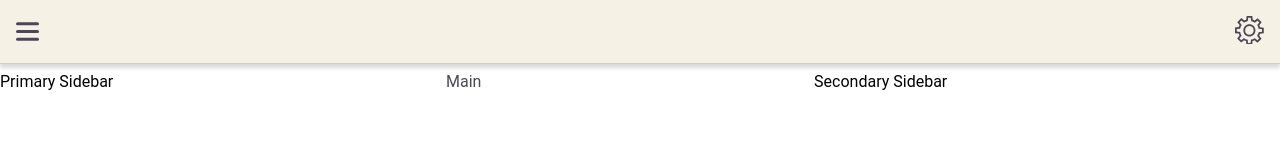
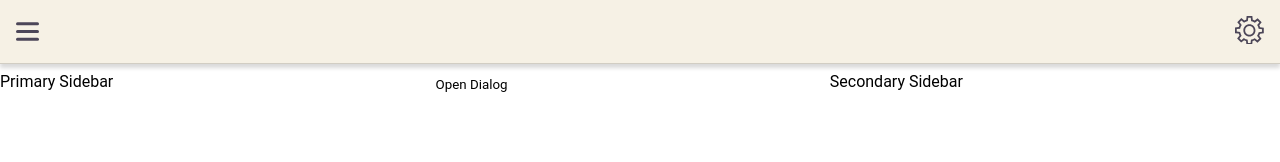
Before and after one commit to jasonmccaffrey1973/userInterface, a React (Create React App) app: page / in a window 1280 px wide. Shown: the top 162 px of the page. Built offline with nearby package versions, Linux system fonts and the light colour scheme.

Commit message:
WIP modal

```diff
--- a/src/App.js
+++ b/src/App.js
@@ -4,6 +4,7 @@ import Header from './Components/Header'
 import Footer from './Components/Footer'
 import ApplicationStyles from './public/ApplicationStyles'
 import { ThemeProvider } from './Contexts/ThemeContext'
+import Popup from './Components/Popup'
 
 
 const App = () => {
@@ -14,7 +15,14 @@ const App = () => {
       <StyledApp layout={UserPreferences.layout}>
         <Header/>
         <Footer/>
-        <main>Main</main>
+        <main>
+          <Popup trigger={<span>Open Dialog</span>}>
+            <h1>Popup</h1>
+            <p>Popup content</p>
+          </Popup>
+
+
+        </main>
         <aside>Secondary Sidebar</aside>
         <aside className="sidebar">Primary Sidebar</aside>
       </StyledApp>
--- a/src/Components/DropDownMenu.js
+++ b/src/Components/DropDownMenu.js
@@ -166,6 +166,7 @@ const StyledMenuItem = styled.li`
     transition: background-color 250ms ease-in-out;
   }
   .label {
+    font-size: 1rem;
     grid-area: text;
     display: grid;
     place-items: center start;
--- /dev/null
+++ b/src/Components/Popup.js
@@ -0,0 +1,39 @@
+import { useState } from 'react'
+import { styled } from 'styled-components'
+
+const Popup = ({children, trigger}) => {
+    const [open, setOpen] = useState(false)
+  return (
+    <>
+    <ButtonWrapper onClick={()=>setOpen(!open)}>
+        {trigger}
+    </ButtonWrapper>
+    <StyledPopup open={open}>
+        {children}
+    </StyledPopup>
+    </>
+  )
+}
+
+export default Popup
+
+const StyledPopup = styled.dialog`
+    border-radius: 0.5rem;
+    padding: 0.5rem;
+    border: 1px solid hsla(0, 0%, 0%, 0.5);
+
+&::backdrop {
+    background-color: hsla(0, 0%, 0%, 0.5);
+}
+`
+
+const ButtonWrapper = styled.button`
+    background-color: transparent;
+    border: none;
+    position: relative;
+    width: fit-content;
+    padding: 0.33rem;
+    &:hover {
+        cursor: pointer;
+    }
+`;
```
